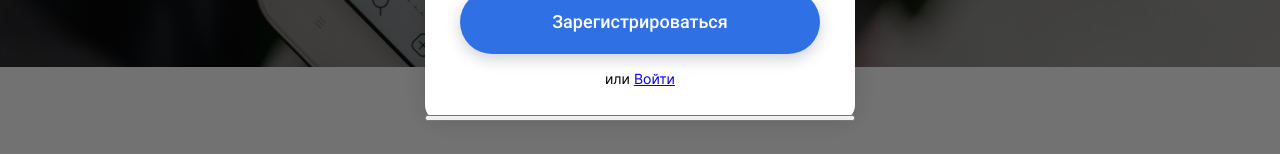
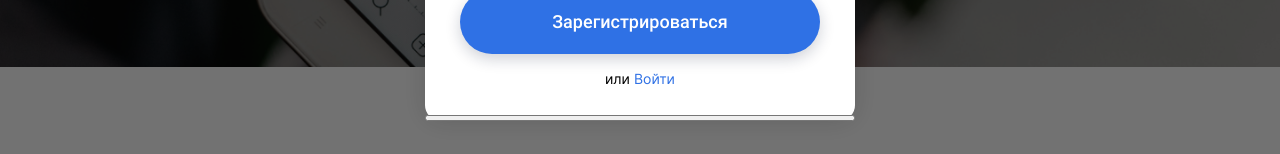
Before and after one commit to Vladimir-art/news-explorer-frontend, a React (Create React App) app: page / in a window 1280 px wide. Shown: the part 509-663 px from the top of the page. Built offline with nearby package versions, Linux system fonts and the light colour scheme.

Commit message:
register-container__link

```diff
--- /dev/null
+++ b/src/blocks/register-container/__link/register-container__link.css
@@ -0,0 +1,19 @@
+.register-container__link {
+  margin: 0;
+  padding: 0;
+  text-decoration: none;
+  font-family: "Inter", Arial, sans-serif;
+  font-style: normal;
+  font-weight: normal;
+  font-size: 14px;
+  line-height: 17px;
+  text-align: center;
+
+  color: #2F71E5;
+  transition: all .3s ease;
+}
+
+.register-container__link:hover {
+  cursor: pointer;
+  color: #6099fa;
+}
--- a/src/blocks/register-container/register-container.css
+++ b/src/blocks/register-container/register-container.css
@@ -7,6 +7,7 @@
 @import url(./__input-error/_active/register-container__input-error_active.css);
 @import url(./__choice/register-container__choice.css);
 @import url(./__button/register-container__button.css);
+@import url(./__link/register-container__link.css);
 @import url(./__close/register-container__close.css);
 
 .register-container {
```
